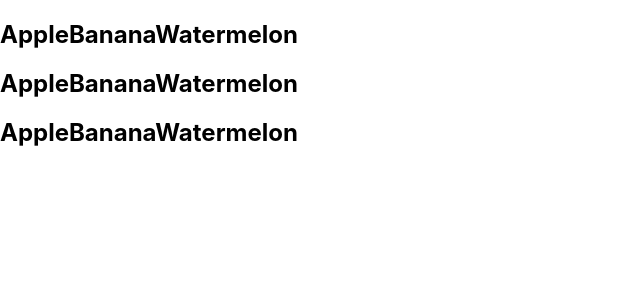
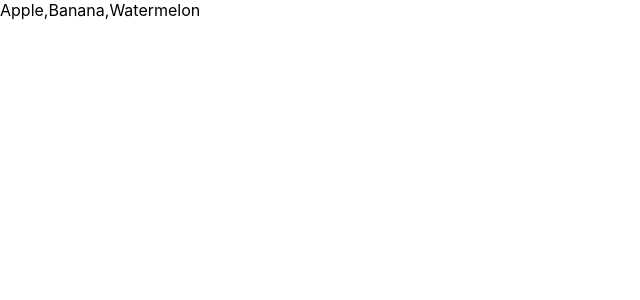
Before and after one commit to pratikk2609/myfirstwebapp, a React (Create React App) app: page / in a window 1280 px wide. Shown: the top 300 px of the page, without its empty margins (0-640 px from the left). Built offline with nearby package versions, Linux system fonts and the light colour scheme.

Commit message:
list of fruits

```diff
--- a/src/components/Fruits.js
+++ b/src/components/Fruits.js
@@ -2,8 +2,15 @@ import React from 'react'
 
 function Fruits() {
     const names = ['Apple', 'Banana', 'Watermelon']
-    const nameList = names.map(name => <h2>{names}</h2>)
-    return <div>{nameList}</div>
+
+    return (
+        <div>
+            <l1>{names[0]},
+                {names[1]},
+                {names[2]}
+            </l1>
+        </div>
+    )
 }
 
 export default Fruits
```
